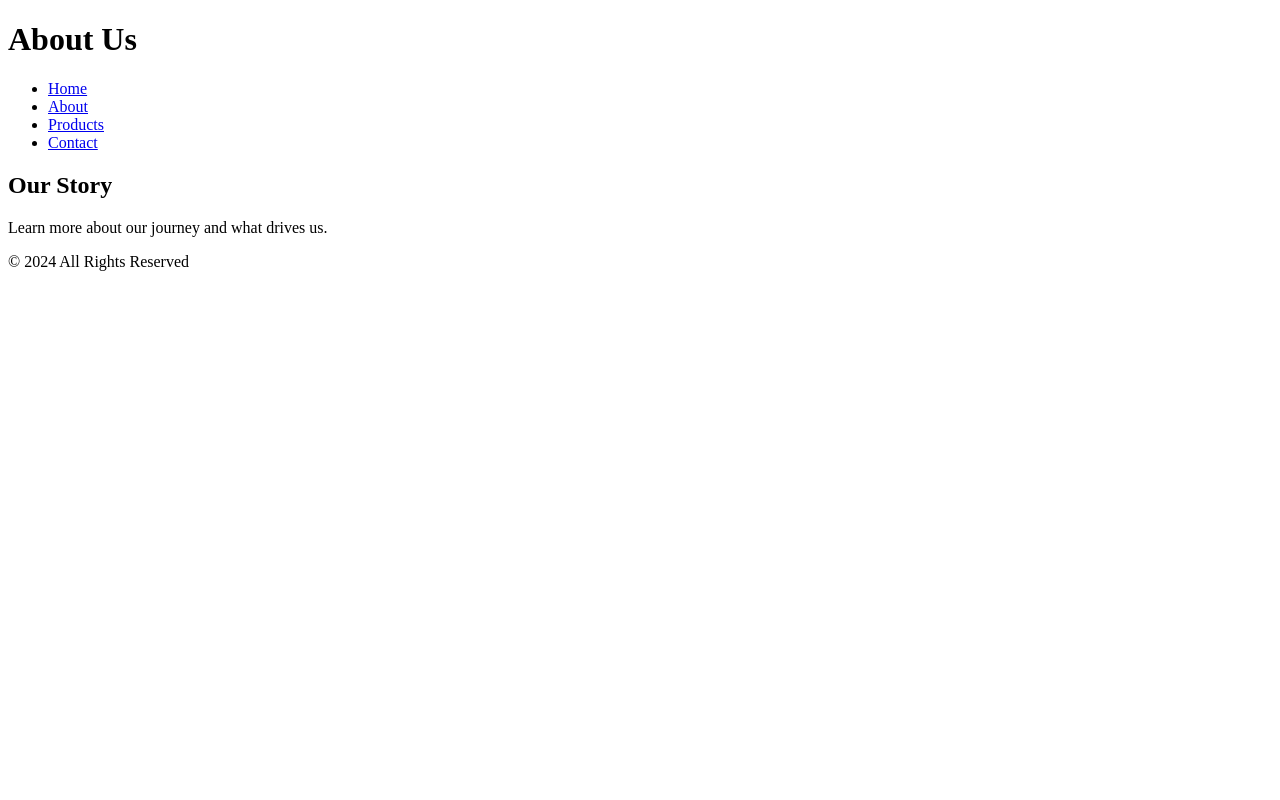
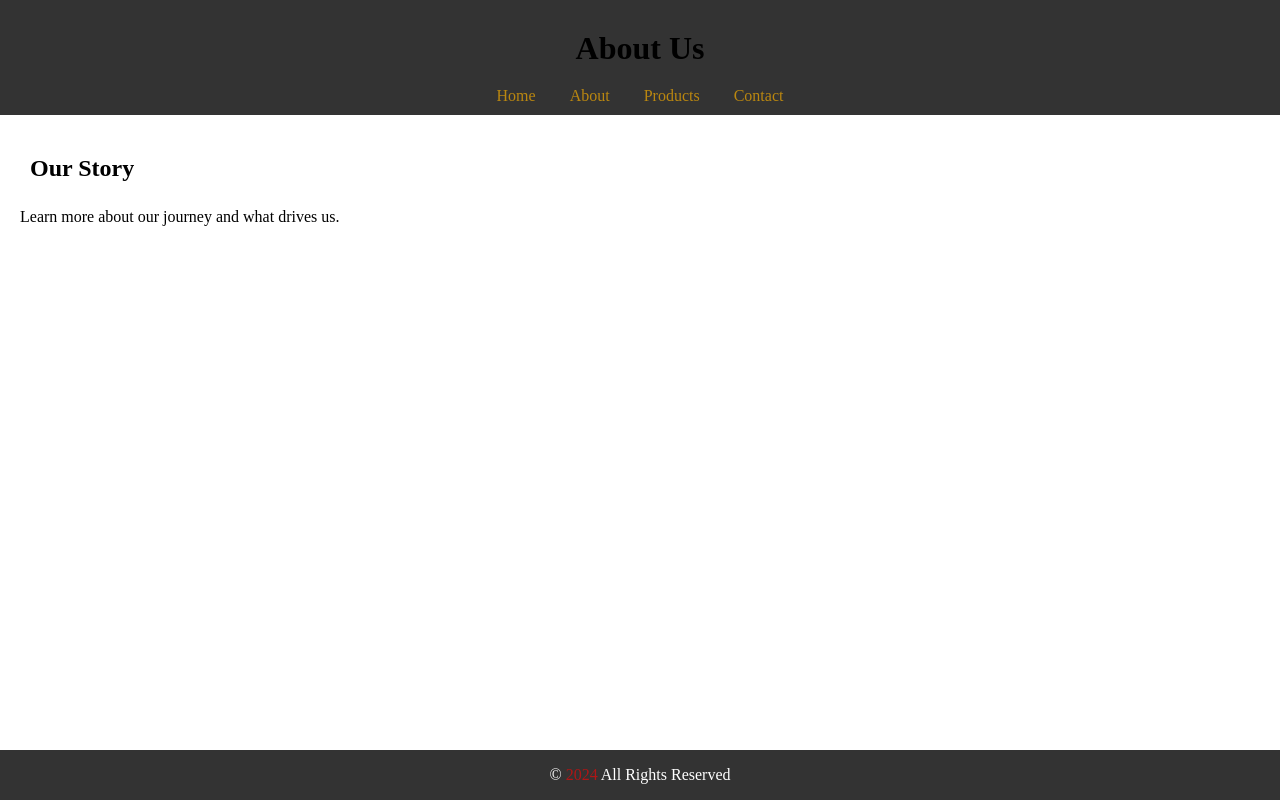
Before and after one commit to ENGMFA/HTML, a plain HTML site: page about.html in a window 1280 px wide. Drawn offline with Linux system fonts and the light colour scheme; the site is published under a folder, as on GitHub Pages, so addresses that start at the root find nothing.

Commit message:
CSS Updated

```diff
--- a/about.html
+++ b/about.html
@@ -4,7 +4,7 @@
     <meta charset="UTF-8">
     <meta name="viewport" content="width=device-width, initial-scale=1.0">
     <title>About Us</title>
-    <link rel="stylesheet" href="/HTML/css/style.css">
+    <link rel="stylesheet" href="css/style.css">
 </head>
 <body>
     <header>
```
Also changed, not shown: contactus.html (+1 -1 lines), index.html (+1 -1 lines), products.html (+1 -1 lines).
